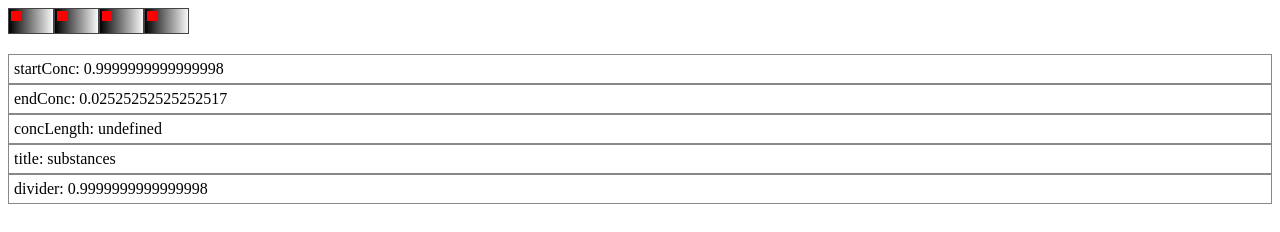
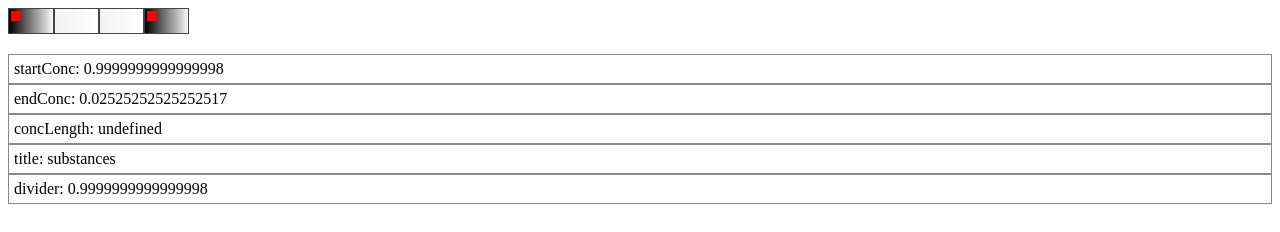
Before and after one commit to Boeny/cells, a plain HTML site: page index.html in a window 1280 px wide. Drawn offline with Linux system fonts and the light colour scheme.

Commit message:
init conc fix

```diff
--- a/index.html
+++ b/index.html
@@ -18,7 +18,7 @@ function getCellDefaultState(parent = null) {
     maxWidthBeforeDivide: 40,
     organellas: [],
     divider: {substance: 'divider', color: 'red', width: 10, height: 10},
-    initConc: 0.1,
+    initConc: 1/40,
     get startConc() {
       return this.substances['divider'] || 0;
     },
@@ -69,7 +69,6 @@ function cellAction(props) {
   switch (props.type) {
     case 'default':
       if (props.startConc < props.initConc) {
-        props.startConc = 0;
         props.organellas.push(props.divider);
         if (props.parent) {
           return;// second head
```
